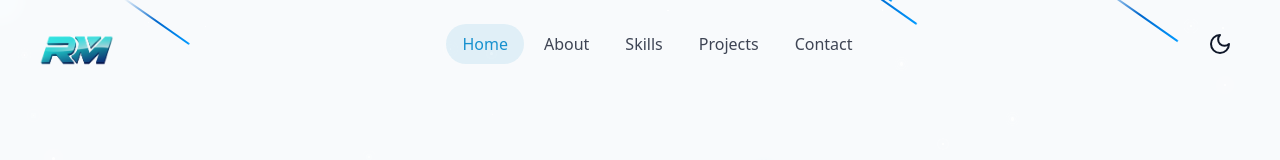
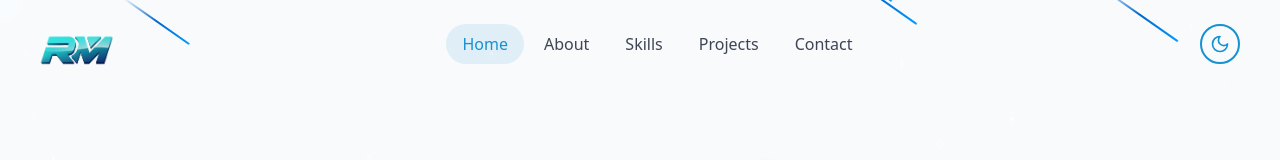
Before and after one commit to wmrmweerakoon/Personal-Portfolio, a React (Vite) app: page / in a window 1280 px wide. Shown: the top 160 px of the page. Built offline with nearby package versions, Linux system fonts and the light colour scheme.

Commit message:
Add blue color round outline to theme toggle icons

```diff
--- a/src/components/ThemeToggle.jsx
+++ b/src/components/ThemeToggle.jsx
@@ -34,15 +34,15 @@ export const ThemeToggle = () => {
     <button
       onClick={toggleTheme}
       className={cn(
-        "p-2 rounded-full transition-colors duration-300 hover:bg-foreground/10",
-        "focus:outline-none focus:ring-2 focus:ring-primary"
+        "p-2 rounded-full transition-colors duration-300 hover:bg-foreground/10 border-2 border-primary",
+        "focus:outline-none focus:ring-2 focus:ring-primary focus:ring-offset-2"
       )}
       aria-label={isDarkMode ? "Switch to light mode" : "Switch to dark mode"}
     >
       {isDarkMode ? (
-        <Sun size={24} className="text-foreground" />
+        <Sun size={20} className="text-primary" />
       ) : (
-        <Moon size={24} className="text-foreground" />
+        <Moon size={20} className="text-primary" />
       )}
     </button>
   );
```
